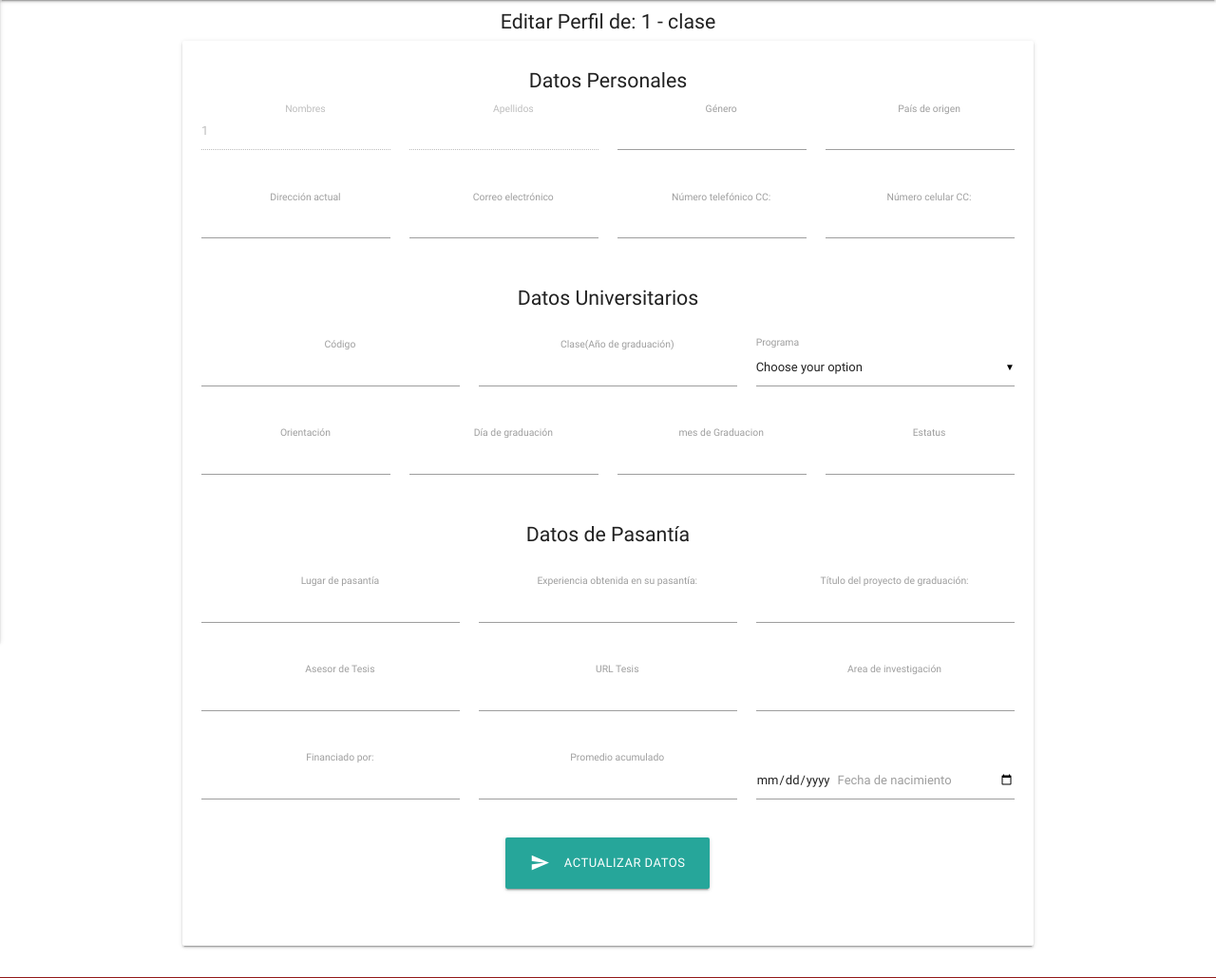
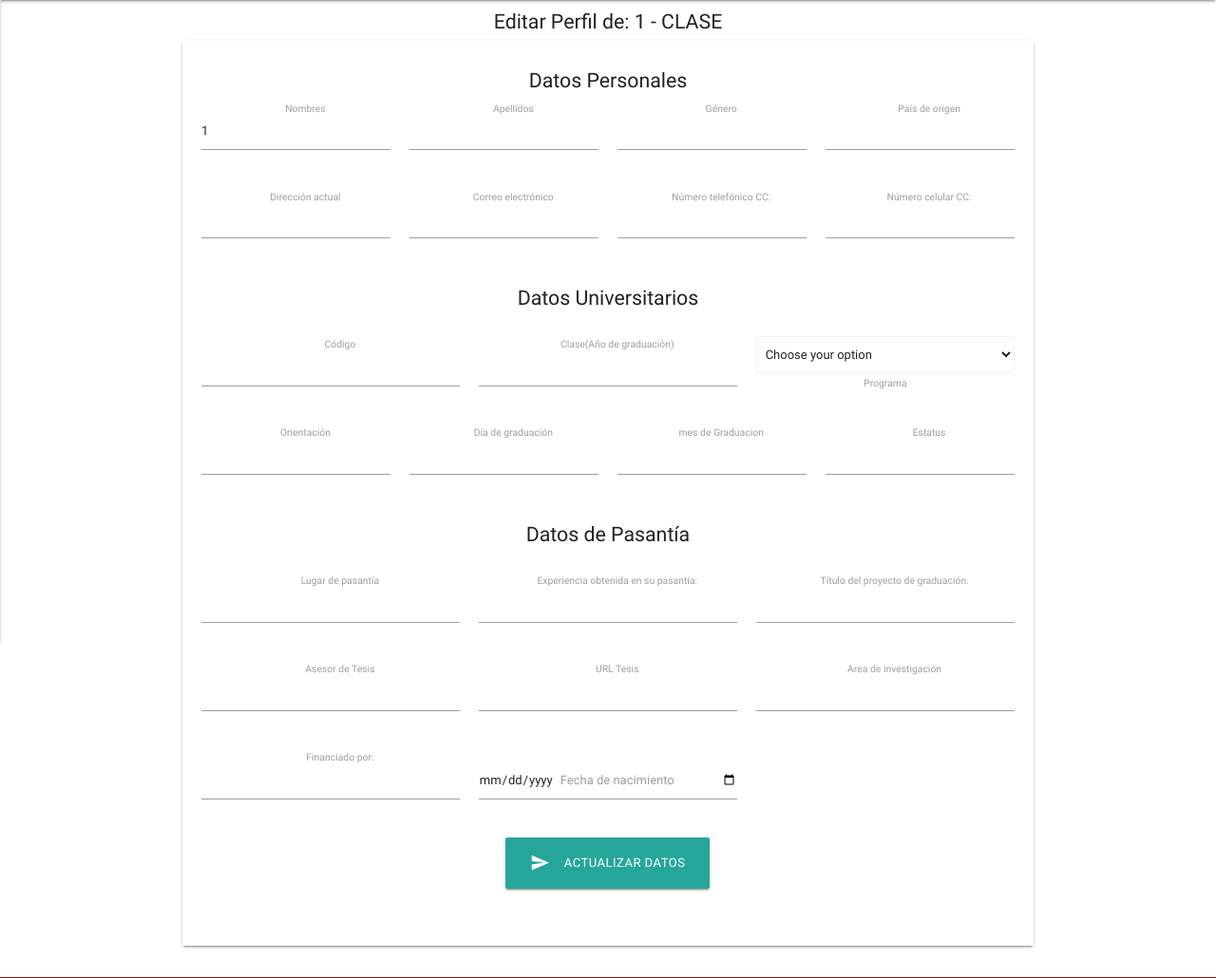
Before and after one commit to sinoe9891/Perfiles-Materialize, a PHP site: page /editarPerfil.php?nombres=1 in a window 1280 px wide. Shown: the part 184-1214 px from the top of the page at 95% size. Run offline with PHP 8.4, Linux system fonts and the light colour scheme; data that the repository does not hold is empty; some libraries are stand-ins or nearby versions.

Commit message:
Reparación de Update

```diff
--- a/editarPerfil.php
+++ b/editarPerfil.php
@@ -14,7 +14,7 @@
  <div class="row">
 
   <form class="col s12" method="POST" action="includes/actualizar.php">
-  <h5 align="center">Editar Perfil de: <?php echo $_GET['nombres']." - clase ".$_GET['clase']; ?></h5 align="center">
+  <h5 align="center">Editar Perfil de: <?php echo $_GET['nombres']." - CLASE ".$_GET['clase']; ?></h5 align="center">
   <div class="card-panel">
 
     <div class="row">
@@ -24,19 +24,19 @@
         <div class="row">
           <div class="col s12"><h5>Datos Personales</h5></div>
              <div class="input-field col l3 m6 s12">
-                <input placeholder="" value="<?php echo $_GET['nombres']; ?>"  id="nombres" name="nombres" name="name" type="text" class="active validate" required disabled>
+                <input placeholder="" value="<?php echo $_GET['nombres']; ?>"  id="nombres" name="nombres" name="name" type="text" class="active validate" required >
                 <label for="name">Nombres</label>
              </div>
              <div class="input-field col l3 m6 s12">
-                <input placeholder="" value="<?php echo $_GET['apellidos']; ?>"  id="apellidos" name="apellidos" type="text" class="active validate" required disabled>
+                <input placeholder="" value="<?php echo $_GET['apellidos']; ?>"  id="apellidos" name="apellidos" type="text" class="active validate" required >
                 <label for="name"> Apellidos </label>
              </div>
              <div class="input-field col l3 m6 s12">
-                <input placeholder="" value="<?php echo $_GET['genero']; ?>"  id="genero" name="genero" type="text" class="active validate" required>
+                <input placeholder="" value="<?php echo $_GET['genero']; ?>"  id="genero" name="genero" type="text" class="active validate" >
                 <label for="name"> Género </label>
               </div>
               <div class="input-field col l3 m6 s12">
-                <input placeholder="" value="<?php echo $_GET['nacionalidad']; ?>"  id="nacionalidad" name="nacionalidad" type="text" class="active validate" required>
+                <input placeholder="" value="<?php echo $_GET['nacionalidad']; ?>"  id="nacionalidad" name="nacionalidad" type="text" class="active validate" >
                 <label for="name"> País de origen </label>
              </div>
          </div>
@@ -73,9 +73,9 @@
                     <input placeholder="" value="<?php echo $_GET['clase']; ?>"  id="clase" name="clase" type="number" class="active validate" required>
                     <label for="name">Clase(Año de graduación)</label>
                  </div>
-                <div class="input-field col l4 m6 s12">
+                <div class="col l4 m6 s12">
 
-                   <select hidden name="programaAcademico" id="programaAcademico">
+                   <select name="programaAcademico" id="programaAcademico" class="browser-default">
                     <option value="" disabled selected>Choose your option</option>
                     <option value="0077">AGRONOMO</option>
                     <option value="0707">AGRONOMO - PIA</option>
@@ -158,7 +158,7 @@
             </div>
             <div class="input-field col l4 m6 s12">
 
-                <input placeholder="" value="<?php echo $_GET['areaInvestigacion']; ?>"  id="areaInvestigacion" name="areaInvestigacion" type="text" class="active validate" required>
+                <input placeholder="" value="<?php echo $_GET['area_investigacion']; ?>"  id="area_investigacion" name="area_investigacion" type="text" class="active validate" required>
                 <label for="name"> Area de investigación </label>
             </div>
         </div>
@@ -170,12 +170,6 @@
                 <input placeholder="" value="<?php echo $_GET['financiado_por']; ?>"  id="financiado_por" name="financiado_por" type="text" class="active validate" required>
                 <label for="name"> Financiado por: </label>
             </div>
-
-            <div class="input-field col l4 m6 s12">
-
-                <input placeholder="" value="<?php echo $_GET['pa']; ?>"  id="pa" name="pa" type="number" class="active validate" required>
-                <label for="name"> Promedio acumulado </label>
-             </div>
              <div class="input-field col l4 m6 s12">
 
                 <input placeholder="" value="<?php echo $_GET['fechaNacimiento']; ?>"  id="fechaNacimiento" name="fechaNacimiento" type="date" class="active validate" required>
@@ -232,6 +226,6 @@
 
 
 
-<!-- $boton='<a href="editarPerfil.php?id='.$f['ID'].'&url_pasantia='.$f['url_pasantia'].'&deceased='.$f['deceased'].'&date_deceased='.$f['date_deceased'].'&movil='.$f['movil'].'&telefono='.$f['telefono'].'&movil_2='.$f['movil_2'].'&telefono_2='.$f['telefono_2'].'&email='.$f['email'].'&direccion='.$f['direccion'].'&financiado_por='.$f['financiado_por'].'&asesor_tesis='.$f['asesor_tesis'].'&clase='.$f['clase'].'&codigo='.$f['codigo'].'&nombres='.$f['nombres'].'&apellidos='.$f['apellidos'].'&nacionalidad='.$f['nacionalidad'].'&genero='.$f['genero'].'&programa='.$f['programa'].'&orientacion='.$f['orientacion'].'&diaGraduacion='.$f['dia_graduacion'].'&mesGraduacion='.$f['mes_graduacion'].'&estatus='.$f['estatus'].'&lugarPasantia='.$f['lugar_pasantia'].'&areaInvestigacion='.$f['area_investigacion'].'&titulo='.$f['titulo'].'&pa='.$f['pa'].'&fechaNacimiento='.$f['fecha_nacimiento'].'&anioIA='.$f['anioIA'].'&codigoIA='.$f['codigoIA'].'&exp_pasantia='.$f['exp_pasantia'].'&area_interes='.$f['area_interes'].'" class="btn-floating btn-move-up waves-effect waves-light ripple-effect red darken-2 btn-large right">
+<!-- $boton='<a href="editarPerfil.php?id='.$f['ID'].'&url_pasantia='.$f['url_pasantia'].'&deceased='.$f['deceased'].'&date_deceased='.$f['date_deceased'].'&movil='.$f['movil'].'&telefono='.$f['telefono'].'&movil_2='.$f['movil_2'].'&telefono_2='.$f['telefono_2'].'&email='.$f['email'].'&direccion='.$f['direccion'].'&financiado_por='.$f['financiado_por'].'&asesor_tesis='.$f['asesor_tesis'].'&clase='.$f['clase'].'&codigo='.$f['codigo'].'&nombres='.$f['nombres'].'&apellidos='.$f['apellidos'].'&nacionalidad='.$f['nacionalidad'].'&genero='.$f['genero'].'&programa='.$f['programa'].'&orientacion='.$f['orientacion'].'&diaGraduacion='.$f['dia_graduacion'].'&mesGraduacion='.$f['mes_graduacion'].'&estatus='.$f['estatus'].'&lugarPasantia='.$f['lugar_pasantia'].'&area_investigacion='.$f['area_investigacion'].'&titulo='.$f['titulo'].'&pa='.$f['pa'].'&fechaNacimiento='.$f['fecha_nacimiento'].'&anioIA='.$f['anioIA'].'&codigoIA='.$f['codigoIA'].'&exp_pasantia='.$f['exp_pasantia'].'&area_interes='.$f['area_interes'].'" class="btn-floating btn-move-up waves-effect waves-light ripple-effect red darken-2 btn-large right">
                           <i class="material-icons">edit</i>
                         </a>'; -->
--- a/includes/actualizar.php
+++ b/includes/actualizar.php
@@ -5,8 +5,6 @@
 	if (!empty($_POST)) {
 		require_once('conexion.php');
 		print_r($_POST);
-		// $datos= Array ( 'nombres' => SINDY PAOLY 'apellidos' => PALMA BARRIENTOS 'genero' => FEMENINO 'nacionalidad' => HONDURAS 'direccion' => Col. Alameda, casa 242, calle Juan Manuel Gálvez, Tegucigalpa, Honduras. 'email' => sindy_paoly@hotmail.com 'telefono' => 22310578 'movil' => 98839638 'codigo' => 9078 'clase' => 2009 'programa' => INGENIERO EN ADMINISTRACION DE AGRONEGOCIOS 'orientacion' => ADMINISTRACION DE AGRONEGOCIOS 'diaGraduacion' => 5 'nombre' => 12 'estatus' => G2 'lugarPasantia' => Departamento de Economía y Estadística Aplicada,Universidad de Clemson, Carolina del Sur, Estados Unidos. 'exp_pasantia' => Experiencia en el área de investigación sobre seguros agrícolas, grado de inflación escolar y herramientas de investigación.Conocimientos adquiridos en economía agrícola y administración de fincas. Uso de programas estadísticos para análisis y manejo de datos. Elaboración y análisis de presupuestos en Laboratorios de Suelos. 'titulo' => Implementación de un Plan de Monitoreo y Evaluación para Proyectos de Desarrollo Rural: El Caso de un Proyecto de Talabartería en Honduras. 'asesor_tesis' => Dr. Fredi Arias 'url_pasantia' => https://bdigital.zamorano.edu/handle/11036/201 'areaInvestigacion' => 23 'financiado_por' => Secretaria de Agricultura y Ganadería de Honduras (SAG), Food for Progress USDA, Zamorano y Fondos Propios. 'pa' => 23 'fechaNacimiento' => 1992-01-11 'buscador' => );
-
 		// if (filter_var($datos), FILTER_VALIDATE_INT) {
 		// 	# code...
 		// }
@@ -75,10 +73,10 @@
 
 
 
-		$sql = "UPDATE `graduat3s` SET `ID` = '{$_POST['ID']}', `codigo` = '{$_POST['codigo']}', `nombres` = '{$_POST['nombres']}', `apellidos` = '{$_POST['apellidos']}', `nacionalidad` = '{$_POST['nacionalidad']}', `genero` = '{$_POST['genero']}', `programa` = '{$programa}', `orientacion` = '{$orientacion}', `dia_graduacion` = '{$_POST['diaGraduacion']}', `mes_graduacion` = '{$_POST['mesGraduacion']}', `estatus` = '{$_POST['estatus']}', `lugar_pasantia` = '{$_POST['lugarPasantia']}', `exp_pasantia` = '{$_POST['exp_pasantia']}', `area_investigacion` = '{$_POST['areaInvestigacion']}', `asesor_tesis` = '{$_POST['asesor_tesis']}', `url_pasantia` = '{$_POST['url_pasantia']}', `titulo` = '{$_POST['titulo']}', `pa` = '{$_POST['pa']}', `fecha_nacimiento` = '{$_POST['fechaNacimiento']}', `financiado_por` = '{$_POST['financiado_por']}', `direccion` = '{$_POST['direccion']}', `email` = '{$_POST['email']}', `telefono` = '{$_POST['telefono']}', `movil` = '{$_POST['movil']}' WHERE `graduat3s`.`ID` = '{$_POST['ID']}'";
+		$sql = "UPDATE `graduat3s` SET `ID` = '{$_POST['ID']}', `codigo` = '{$_POST['codigo']}', `nombres` = '{$_POST['nombres']}', `apellidos` = '{$_POST['apellidos']}', `nacionalidad` = '{$_POST['nacionalidad']}', `genero` = '{$_POST['genero']}', `programa` = '{$programa}', `orientacion` = '{$orientacion}', `dia_graduacion` = '{$_POST['diaGraduacion']}', `mes_graduacion` = '{$_POST['mesGraduacion']}', `estatus` = '{$_POST['estatus']}', `lugar_pasantia` = '{$_POST['lugarPasantia']}', `exp_pasantia` = '{$_POST['exp_pasantia']}', `area_investigacion` = '{$_POST['area_investigacion']}', `asesor_tesis` = '{$_POST['asesor_tesis']}', `url_pasantia` = '{$_POST['url_pasantia']}', `titulo` = '{$_POST['titulo']}', `fecha_nacimiento` = '{$_POST['fechaNacimiento']}', `financiado_por` = '{$_POST['financiado_por']}', `direccion` = '{$_POST['direccion']}', `email` = '{$_POST['email']}', `telefono` = '{$_POST['telefono']}', `movil` = '{$_POST['movil']}' WHERE `graduat3s`.`ID` = '{$_POST['ID']}'";
 
 		if ($mysqli->query($sql) === TRUE) {
-		    header("Location: /Github/Perfiles-Materialize/index.php?busca=".$_POST['apellidos'], true);
+			header("Location: /Github/Perfiles-Materialize/index.php?busca=".$_POST['apellidos'], true);
 		} else {
 		    echo "Error updating record: " . $mysqli->error;
 		}
--- a/includes/busqueda.php
+++ b/includes/busqueda.php
@@ -82,6 +82,7 @@ if(empty($_GET["busca"]))
                 <p>Título del proyecto de graduación:</br> <strong>'.$f['titulo'].'</strong></p>
 
                               <p>Áreas de interés:</br> <strong>'.$f['area_interes'].'</strong></p>
+                              <p>Áreas de investigación:</br> <strong>'.$f['area_investigacion'].'</strong></p>
                               <p>Lugar donde realizó su pasantía:</br> <strong>'.$f['lugar_pasantia'].'</strong></p>
                               <p>Experiencia de trabajo obtenia en su pasantía:</br> <strong>'.$f['exp_pasantia'].'</strong></p>
                               <p>Asesor de Tesis:</br> <strong>'.$f['asesor_tesis'].'</strong></p>
@@ -105,7 +106,7 @@ if(empty($_GET["busca"]))
             }
             }
             if(isset($_SESSION['perfiles_user']) ){
-            $boton='<a href="editarPerfil.php?id='.$f['ID'].'&url_pasantia='.$f['url_pasantia'].'&deceased='.$f['deceased'].'&date_deceased='.$f['date_deceased'].'&movil='.$f['movil'].'&telefono='.$f['telefono'].'&movil_2='.$f['movil_2'].'&telefono_2='.$f['telefono_2'].'&email='.$f['email'].'&direccion='.$f['direccion'].'&financiado_por='.$f['financiado_por'].'&asesor_tesis='.$f['asesor_tesis'].'&clase='.$f['clase'].'&codigo='.$f['codigo'].'&nombres='.$f['nombres'].'&apellidos='.$f['apellidos'].'&nacionalidad='.$f['nacionalidad'].'&genero='.$f['genero'].'&programa='.$f['programa'].'&orientacion='.$f['orientacion'].'&diaGraduacion='.$f['dia_graduacion'].'&mesGraduacion='.$f['mes_graduacion'].'&estatus='.$f['estatus'].'&lugarPasantia='.$f['lugar_pasantia'].'&areaInvestigacion='.$f['area_investigacion'].'&titulo='.$f['titulo'].'&pa='.$f['pa'].'&fechaNacimiento='.$f['fecha_nacimiento'].'&anioIA='.$f['anioIA'].'&codigoIA='.$f['codigoIA'].'&exp_pasantia='.$f['exp_pasantia'].'&area_interes='.$f['area_interes'].'" class="btn-floating btn-move-up waves-effect waves-light ripple-effect red darken-2 btn-large right">
+            $boton='<a href="editarPerfil.php?id='.$f['ID'].'&url_pasantia='.$f['url_pasantia'].'&deceased='.$f['deceased'].'&date_deceased='.$f['date_deceased'].'&movil='.$f['movil'].'&telefono='.$f['telefono'].'&movil_2='.$f['movil_2'].'&telefono_2='.$f['telefono_2'].'&email='.$f['email'].'&direccion='.$f['direccion'].'&financiado_por='.$f['financiado_por'].'&asesor_tesis='.$f['asesor_tesis'].'&clase='.$f['clase'].'&codigo='.$f['codigo'].'&nombres='.$f['nombres'].'&apellidos='.$f['apellidos'].'&nacionalidad='.$f['nacionalidad'].'&genero='.$f['genero'].'&programa='.$f['programa'].'&orientacion='.$f['orientacion'].'&diaGraduacion='.$f['dia_graduacion'].'&mesGraduacion='.$f['mes_graduacion'].'&estatus='.$f['estatus'].'&lugarPasantia='.$f['lugar_pasantia'].'&area_investigacion='.$f['area_investigacion'].'&titulo='.$f['titulo'].'&fechaNacimiento='.$f['fecha_nacimiento'].'&anioIA='.$f['anioIA'].'&codigoIA='.$f['codigoIA'].'&exp_pasantia='.$f['exp_pasantia'].'&area_interes='.$f['area_interes'].'" class="btn-floating btn-move-up waves-effect waves-light ripple-effect red darken-2 btn-large right">
                           <i class="material-icons">edit</i>
                         </a>';
             }
@@ -128,11 +129,11 @@ if(empty($_GET["busca"]))
                             <p>Genero: <strong>'.$f['genero'].'</strong></p>
                             <p>País de origen: <strong>'.$f['nacionalidad'].'</strong></p>
                             <p>Fecha de Nacimiento: <strong>'.date('d/m/Y', $date).'</strong></p></br>
-                            <p>Financiando por:</br> <strong>'.$f['financiado_por'].'</strong></p></br>
                             <p>Dirección:</br> <strong>'.$f['direccion'].'</strong></p></br>
                             <p>Teléfono: <strong>'.$f['telefono'].', '.$f['telefono_2'].'</strong></p>
                             <p>Móvil: <strong>'.$f['movil'].', '.$f['movil_2'].'</strong></p></br>
                             <p>Correo electrónico: <strong><a href="mailto:'.$f['email'].'">'.$f['email'].'</a></strong></p></br>
+                            <p>Financiando por:</br> <strong>'.$f['financiado_por'].'</strong></p></br>
                             <p>Fallecido: <strong>'.$f['deceased'].'</strong></p>
                             <p>Fecha en que Falleció: <strong>'.date('d/m/Y', $datef).'</strong></p>
                           </div>
```
